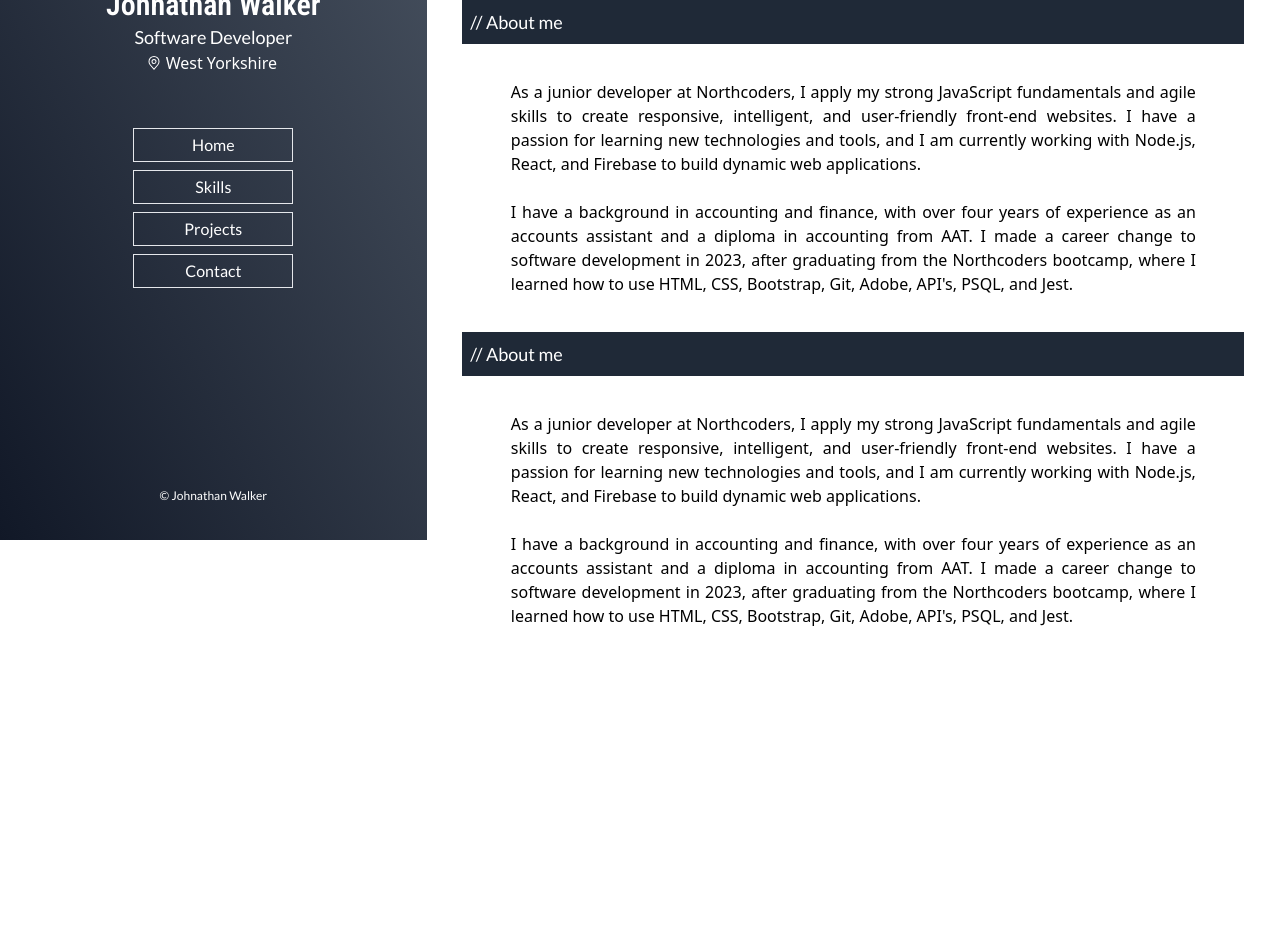
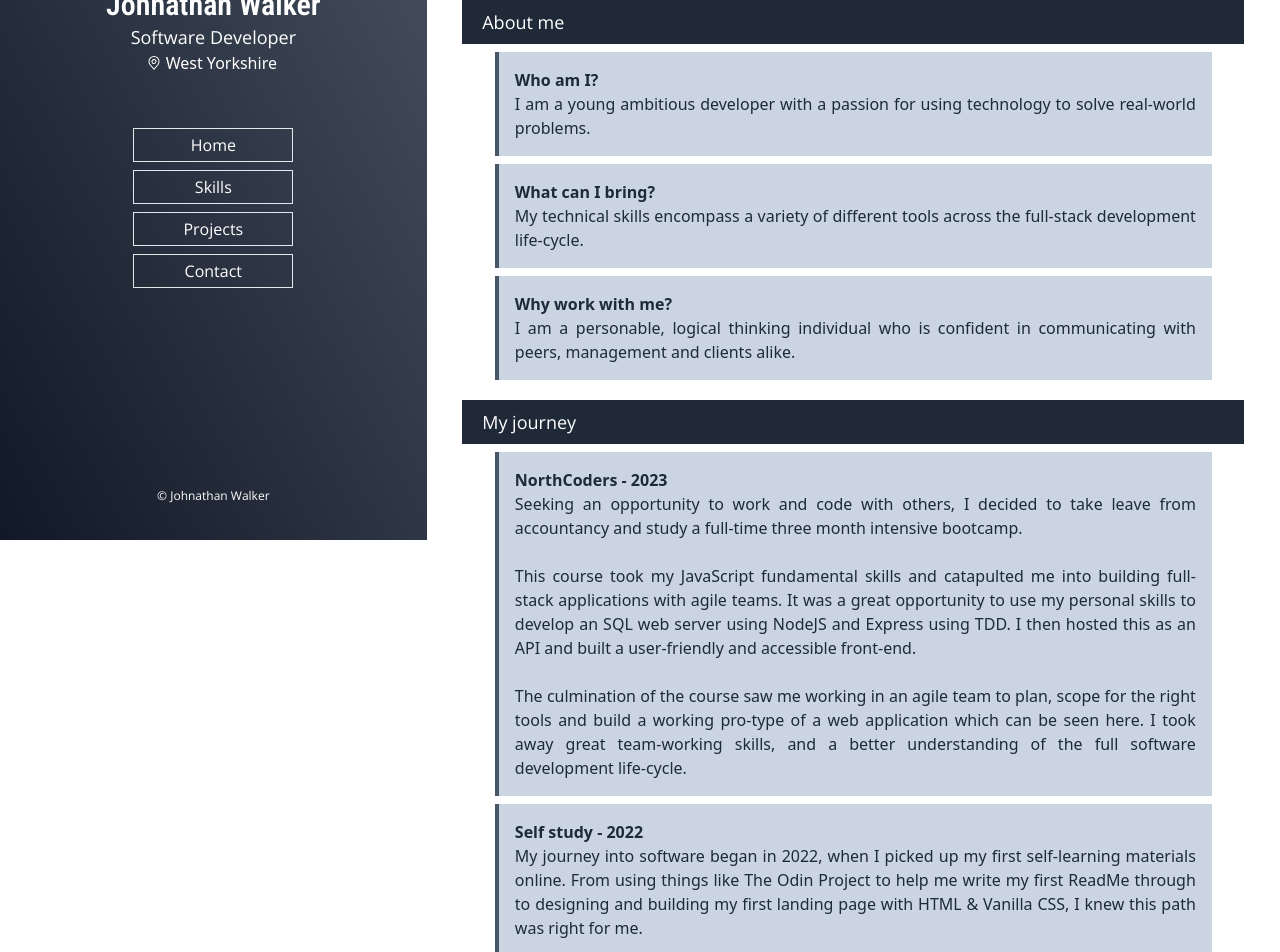
Before and after one commit to johnnywalker-git/portfolio-2024, a React (Vite) app: page /home in a window 1280 px wide. Shown: the part 260-1212 px from the top of the page. Before the commit the page ends 904 px from the top, so only its background shows below. Built offline with nearby package versions, Linux system fonts and the light colour scheme; some icons are missing.

Commit message:
added changes to complete homepage

```diff
--- a/src/assets/components/Home.tsx
+++ b/src/assets/components/Home.tsx
@@ -6,24 +6,52 @@ const Home = () => {
         <h2 className="text-white text-2xl m-3 bg-black bg-opacity-60 p-1 font-title">Portfolio</h2>
         <h3 className="text-white text-l text-center bg-black bg-opacity-60 p-1">Specialising in front-end web development. <br /> Skilled with JavaScript and associated frameworks.</h3>
         </div>
-        <div className="w-11/12 flex flex-col justify-center">
-            <h2 className="text-lg bg-gray-800 mt-5 p-2 text-white font-text">// About me</h2>
-            <div className="w-11/12 flex mt-5 justify-center text-justify p-4 items-center self-center">
-            <p>As a junior developer at Northcoders, I apply my strong JavaScript fundamentals and agile skills to create responsive, intelligent, and user-friendly front-end websites. I have a passion for learning new technologies and tools, and I am currently working with Node.js, React, and Firebase to build dynamic web applications.
-                <br></br>
-                <br></br>
-                I have a background in accounting and finance, with over four years of experience as an accounts assistant and a diploma in accounting from AAT. I made a career change to software development in 2023, after graduating from the Northcoders bootcamp, where I learned how to use HTML, CSS, Bootstrap, Git, Adobe, API's, PSQL, and Jest.        </p>
-                </div>
+        <div className="w-11/12 flex flex-col justify-center text-slate-800">
+            <h2 className="text-lg bg-gray-800 mt-5 p-2 text-white font-text pl-5">About me</h2>
+            <div className="w-11/12 flex mt-2 text-justify p-4 items-center self-center bg-slate-300 border-l-4 border-slate-600 hover:ml-4 cursor-pointer">
+            <div>
+            <h3  className="font-bold">Who am I?</h3>
+            <p>I am a young ambitious developer with a passion for using technology to solve real-world problems. </p>
+            </div>
+            </div>
+            <div className="w-11/12 flex mt-2 text-justify p-4 items-center self-center bg-slate-300 border-l-4 border-slate-600 hover:ml-4 cursor-pointer">
+            <div>
+            <h3  className="font-bold">What can I bring?</h3>
+            <p>My technical skills encompass a variety of different tools across the full-stack development life-cycle.</p>
+            </div>
+            </div>
+            <div className="w-11/12 flex mt-2 justify-center text-justify p-4 items-center self-center bg-slate-300 border-l-4 border-slate-600 hover:ml-4 cursor-pointer">
+            <div>
+            <h3 className="font-bold">Why work with me?</h3>
+            <p>I am a personable, logical thinking individual who is confident in communicating with peers, management and clients alike.</p>
+            </div>
+            </div>
         </div>
 
-        <div className="w-11/12 flex flex-col justify-center">
-            <h2 className="text-lg bg-gray-800 mt-5 p-2 text-white font-text">// About me</h2>
-            <div className="w-11/12 flex mt-5 justify-center text-justify p-4 items-center self-center">
-            <p>As a junior developer at Northcoders, I apply my strong JavaScript fundamentals and agile skills to create responsive, intelligent, and user-friendly front-end websites. I have a passion for learning new technologies and tools, and I am currently working with Node.js, React, and Firebase to build dynamic web applications.
-                <br></br>
-                <br></br>
-                I have a background in accounting and finance, with over four years of experience as an accounts assistant and a diploma in accounting from AAT. I made a career change to software development in 2023, after graduating from the Northcoders bootcamp, where I learned how to use HTML, CSS, Bootstrap, Git, Adobe, API's, PSQL, and Jest.        </p>
-                </div>
+        <div className="w-11/12 flex flex-col justify-center text-slate-800">
+            <h2 className="text-lg bg-gray-800 mt-5 p-2 text-white font-text pl-5">My journey</h2>
+            <div className="w-11/12 flex mt-2 justify-center text-justify p-4 items-center self-center bg-slate-300 border-l-4 border-slate-600 hover:ml-4 cursor-pointer">
+            <div>
+            <h3 className="font-bold">NorthCoders - 2023</h3>
+            <p>Seeking an opportunity to work and code with others, I decided to take leave from accountancy and study a full-time three month intensive bootcamp.</p>
+            <br />
+            <p>This course took my JavaScript fundamental skills and catapulted me into building full-stack applications with agile teams. It was a great opportunity to use my personal skills to develop an SQL web server using NodeJS and Express using TDD. I then hosted this as an API and built a user-friendly and accessible front-end.</p>
+            <br />
+            <p>The culmination of the course saw me working in an agile team to plan, scope for the right tools and build a working pro-type of a web application which can be seen here. I took away great team-working skills, and a better understanding of the full software development life-cycle.</p>
+            </div>
+            </div>
+            <div className="w-11/12 flex mt-2 justify-center text-justify p-4 items-center self-center bg-slate-300 border-l-4 border-slate-600 hover:ml-4 cursor-pointer">
+            <div>
+            <h3 className="font-bold">Self study - 2022</h3>
+            <p>My journey into software began in 2022, when I picked up my first self-learning materials online. From using things like The Odin Project to help me write my first ReadMe through to designing and building my first landing page with HTML & Vanilla CSS, I knew this path was right for me.</p>
+            </div>
+            </div>
+            <div className="w-11/12 flex mt-2 justify-center text-justify p-4 items-center self-center bg-slate-300 mb-5 border-l-4 border-slate-600 hover:ml-4 cursor-pointer">
+            <div>
+            <h3 className="font-bold">Accountancy - 2012 - 2022</h3>
+            <p>The bulk of my experience for communication and problems-solving comes from my accountancy career. (AAT Level 3.) I utilised my analytical mind-set and empathetic personality to solve a variety of clients tax problems. I implemented process improvements as I saw fit, and was always the go-to person in the office for any technical help.</p>
+            </div>
+            </div>
         </div>
 
         </div>
--- a/src/assets/components/Navbar.tsx
+++ b/src/assets/components/Navbar.tsx
@@ -16,7 +16,7 @@ const Navbar = () => {
     return(
         <div className="flex flex-col w-full bg-gradient-to-tr from-gray-900 to-gray-600 bg-gradient-to-r justify-between p-3 lg:w-1/3 lg:h-screen lg:place-content-around lg:fixed">
             <div className="hidden lg:flex align-center justify-center pt-3">
-                <img src={profileImage} width={150} height={150} />
+                <img src={profileImage} width={150} height={150} className='drop-shadow-md'	/>
             </div>
             <div className="lg:hidden flex w-full p-3 text-white flex lg:mb-5 justify-between md:justify-start sm:place-items-center">
                 <img src={profileImage} width={50} height={50} className='lg:hidden'/>
--- a/src/index.css
+++ b/src/index.css
@@ -4,4 +4,5 @@
 
 * {
     margin: 0;
+    scroll-behavior: smooth;
 }
--- a/tailwind.config.js
+++ b/tailwind.config.js
@@ -8,7 +8,8 @@ export default {
       },
       fontFamily: {
         title: ['Roboto Condensed', 'sans-serif'],
-        text: ['Lato', 'sans-serif']
+        text: ['Lato', 'sans-serif'],
+        text: ['Open Sans', 'sans-serif']
       }
     },
 
```
Also changed, not shown: src/assets/components/Skills.tsx (+21 -17 lines).
